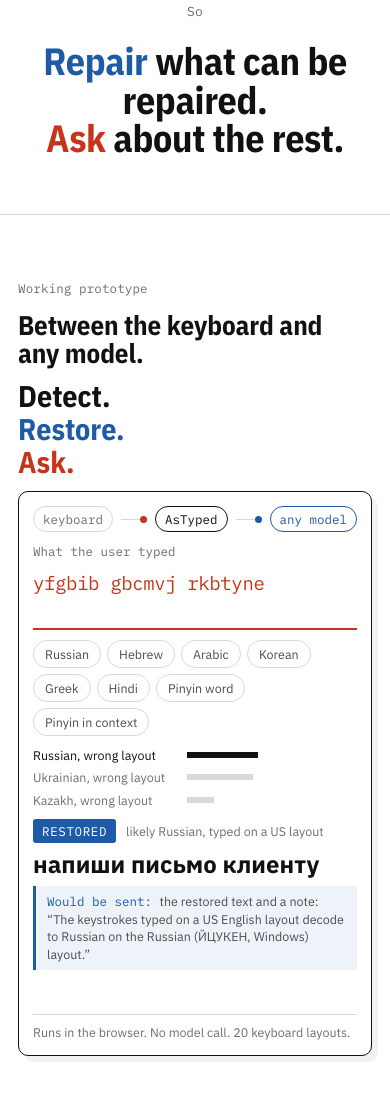
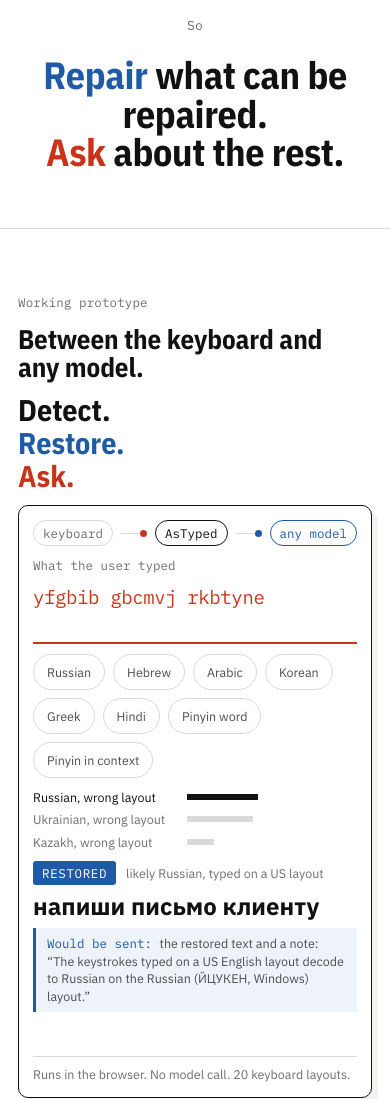
Before and after one commit to zhouyi-xiaoxiao/ime.zhouyixiaoxiao.com, a plain HTML site: page pitch/index.html in a window 390 px wide. Shown: the part 1726-2825 px from the top of the page. Drawn offline with Linux system fonts and the light colour scheme.

Commit message:
Pitch on phones: first slide reaches its headline, larger tap targets, share preview

```diff
--- a/pitch/pitch.css
+++ b/pitch/pitch.css
@@ -297,6 +297,22 @@ body.stage .scene .close { font-size: clamp(34px, min(6.6vw, 11.6vh), 100px); }
 .logos img.sq { height: clamp(30px, 3.6vw, 46px); mix-blend-mode: screen; }
 @media (max-width: 899px) { .who .qr { display: none; } .who { text-align: center; } }
 
+/* phones: room for a thumb, room beside a notch, and the prototype inside a 320px screen */
+body.scroll .chips { gap: 8px; }
+body.scroll .chips button { padding: 8px 13px; }
+body.scroll .who a, body.scroll .fine a { display: inline-block; padding: 7px 0; }
+body.scroll .who p { line-height: 1.3; }
+.proto > * { min-width: 0; }
+@supports (padding: max(0px)) {
+  body.scroll .slide { padding-left: max(var(--pad), env(safe-area-inset-left)); padding-right: max(var(--pad), env(safe-area-inset-right)); }
+  .hud { padding-left: max(var(--pad), env(safe-area-inset-left)); padding-right: max(var(--pad), env(safe-area-inset-right)); }
+}
+@media (max-width: 350px) {
+  .flow { gap: 4px; font-size: 11px; }
+  .fl { padding: 2px 6px; }
+  .fl-w { min-width: 8px; }
+}
+
 /* slide 4 is dark: the deck ends where it began */
 .s-plan { background: var(--night); color: #ededed; }
 .s-plan .kicker, .s-plan .fine, .s-plan .sig { color: rgba(237, 237, 237, .58); }
--- a/pitch/pitch.js
+++ b/pitch/pitch.js
@@ -344,13 +344,21 @@
     var floor = cur > 0 ? 1 : 0;
     if (steps[cur] > floor) { setStep(cur, steps[cur] - 1); } else if (cur > 0) { go(cur - 1, false); }
   }
+  var seen0 = true;   // scroll mode: slide 1 is on screen
   function autoplay(i) {
     if (played[i]) { return; }
     played[i] = true;
     var gaps = (slides[i].dataset.auto || '').split(',').map(Number), t = 0;
     for (var k = 1; k <= maxStep(i); k++) {
       t += gaps[k - 1] || 2500;
-      (function (kk) { later(i, function () { if (steps[i] < kk) { setStep(i, kk); } }, t); })(k);
+      // its own timers: a step's animation clears the slide's timers (slide 1, step 2), and that must not cancel the next step
+      (function (kk) {
+        setTimeout(function () {
+          if (mode !== 'scroll' || steps[i] >= kk) { return; }
+          if (i === 0 && kk === maxStep(0) && !seen0) { setStep(0, kk, true); paused1 = true; return; }   // no typing off screen
+          setStep(i, kk);
+        }, reduce ? Math.min(t, 20) : t);
+      })(k);
     }
   }
   function pickMode() {
@@ -372,12 +380,15 @@
     io = new IntersectionObserver(function (es) {
       es.forEach(function (e) {
         var i = slides.indexOf(e.target);
-        if (e.isIntersecting && e.intersectionRatio >= 0.35) {
+        // a slide taller than about three screens never shows 35% of itself; half a screen of it counts too
+        var enough = e.isIntersecting && (e.intersectionRatio >= 0.35 || (!!e.rootBounds && e.intersectionRect.height >= 0.5 * e.rootBounds.height));
+        if (i === 0) { seen0 = enough; }
+        if (enough) {
           cur = i; hud(); autoplay(i);
           if (i === 0 && paused1) { paused1 = false; try { settle1(); } catch (x) { /* keep scrolling */ } }
         } else if (i === 0 && steps[0] === 3 && !paused1) { paused1 = true; clearTimers(0); }   // no typing off screen
       });
-    }, { threshold: [0, 0.35, 0.6] });
+    }, { threshold: [0, 0.1, 0.2, 0.35, 0.6] });
     slides.forEach(function (s) { io.observe(s); });
   }
 
```
Also changed, not shown: pitch/index.html (+11 -2 lines), pitch/share.png (added).
